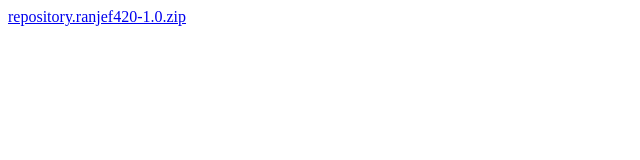
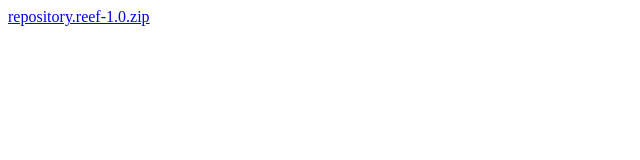
Before and after one commit to ranjef420/ranjef.github.io, a plain HTML site: page index.html in a window 1280 px wide. Shown: the full height of the page, 0-640 px from the left. Drawn offline with Linux system fonts and the light colour scheme.

Commit message:
Updated index.html

```diff
--- a/index.html
+++ b/index.html
@@ -1,2 +1,2 @@
 <!DOCTYPE html>
-<a href="repository.ranjef420-1.0.zip">repository.ranjef420-1.0.zip</a>
+<a href="repository.reef-1.0.zip">repository.reef-1.0.zip</a>
```
